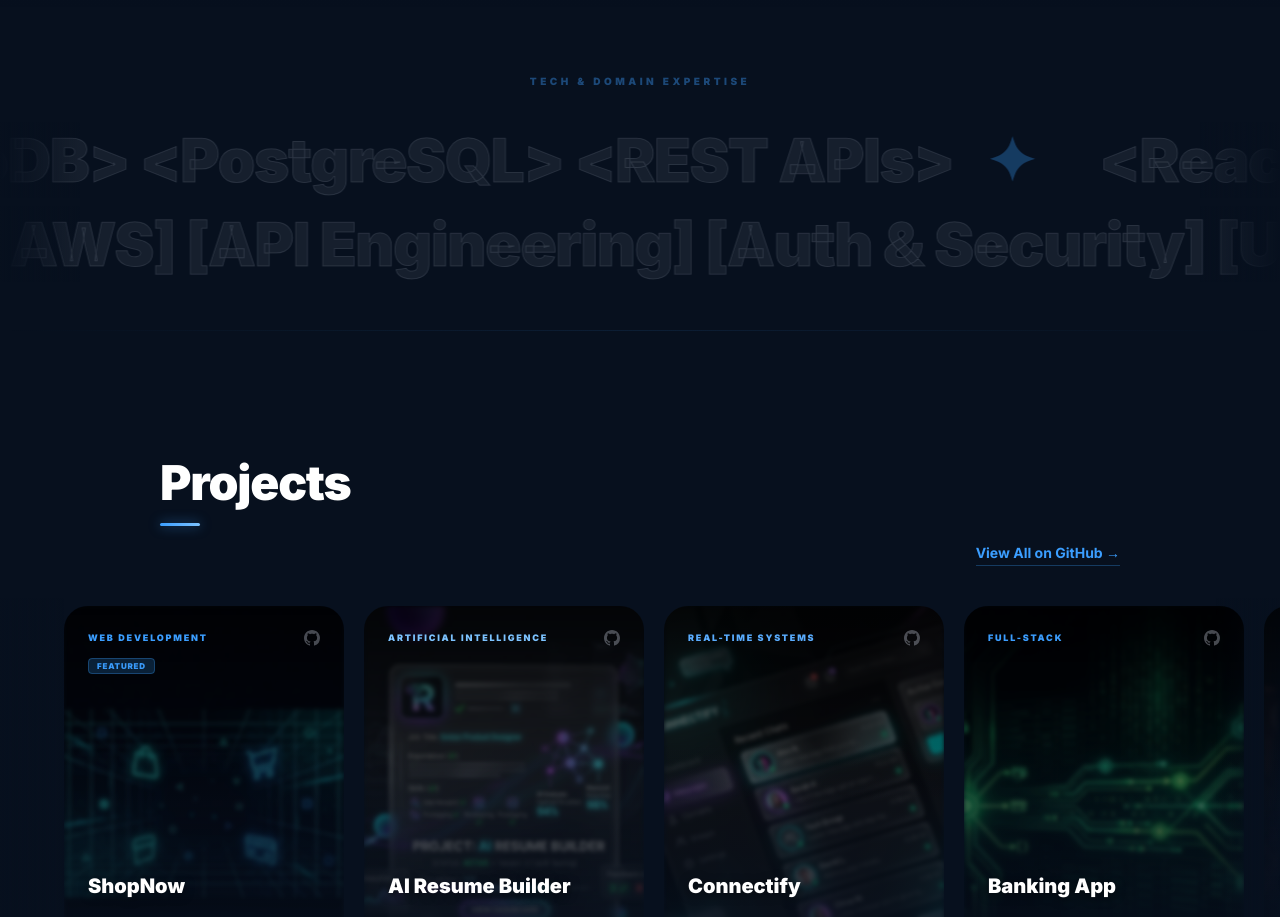
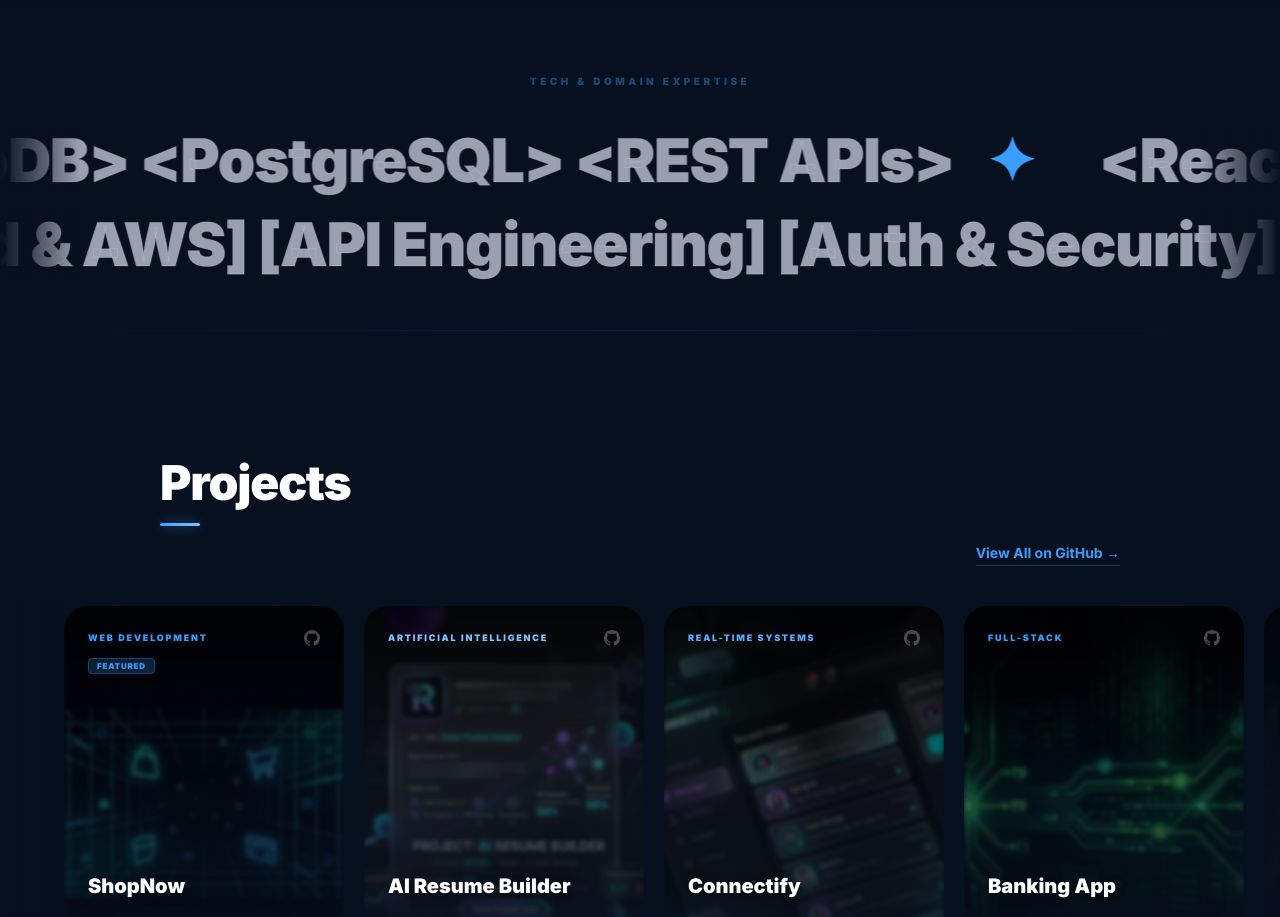
Before and after one commit to Ayushsoni9125/portfolio, a React (Vite) app: page / in a window 1280 px wide. Shown: the part 2500-3417 px from the top of the page. Built offline with nearby package versions, Linux system fonts and the light colour scheme.

Commit message:
fix: boost marquee text visibility and remove [UI/UX] from row 2

```diff
--- a/src/components/SkillsMarquee.jsx
+++ b/src/components/SkillsMarquee.jsx
@@ -1,5 +1,5 @@
 const ROW_1 = '<React> <Node.js> <Express> <MongoDB> <PostgreSQL> <REST APIs>';
-const ROW_2 = '[Full-Stack Dev] [Cloud & AWS] [API Engineering] [Auth & Security] [UI/UX]';
+const ROW_2 = '[Full-Stack Dev] [Cloud & AWS] [API Engineering] [Auth & Security]';
 
 function MarqueeRow({ text, reverse = false, speed = 35 }) {
   // Repeat text enough times to fill infinite scroll
@@ -26,8 +26,8 @@ function MarqueeRow({ text, reverse = false, speed = 35 }) {
             key={i}
             className="text-4xl md:text-6xl font-black tracking-tight flex-shrink-0"
             style={{
-              color: 'rgba(232,238,255,0.07)',
-              WebkitTextStroke: '1px rgba(232,238,255,0.12)',
+              color: 'rgba(232,238,255,0.65)',
+              WebkitTextStroke: '1px rgba(232,238,255,0.2)',
               letterSpacing: '-0.02em',
             }}
           >
@@ -36,7 +36,7 @@ function MarqueeRow({ text, reverse = false, speed = 35 }) {
               className="inline-block mx-8"
               style={{
                 color: '#3b9eff',
-                opacity: 0.3,
+                opacity: 1,
                 WebkitTextStroke: '0px',
               }}
             >
```
